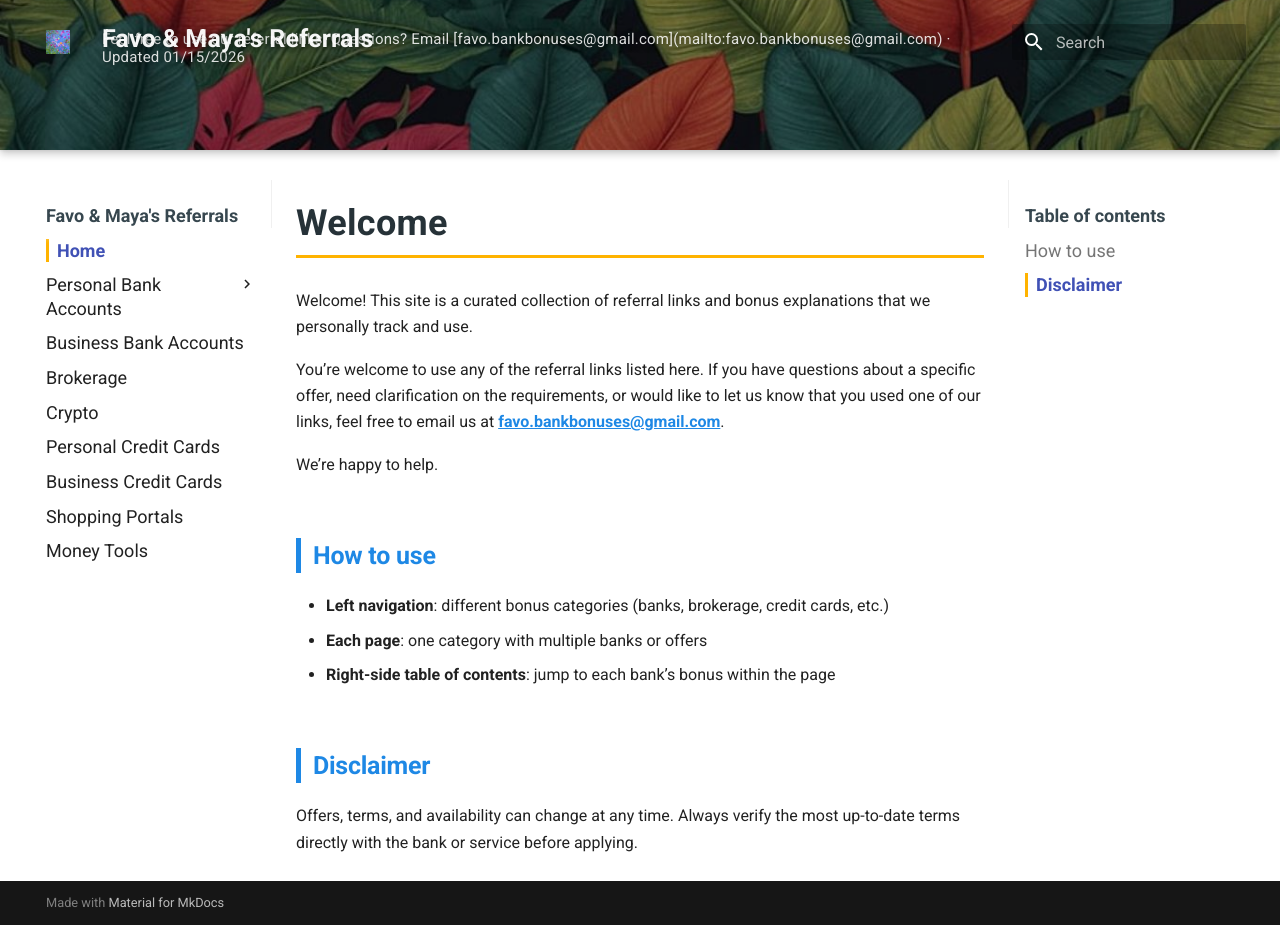
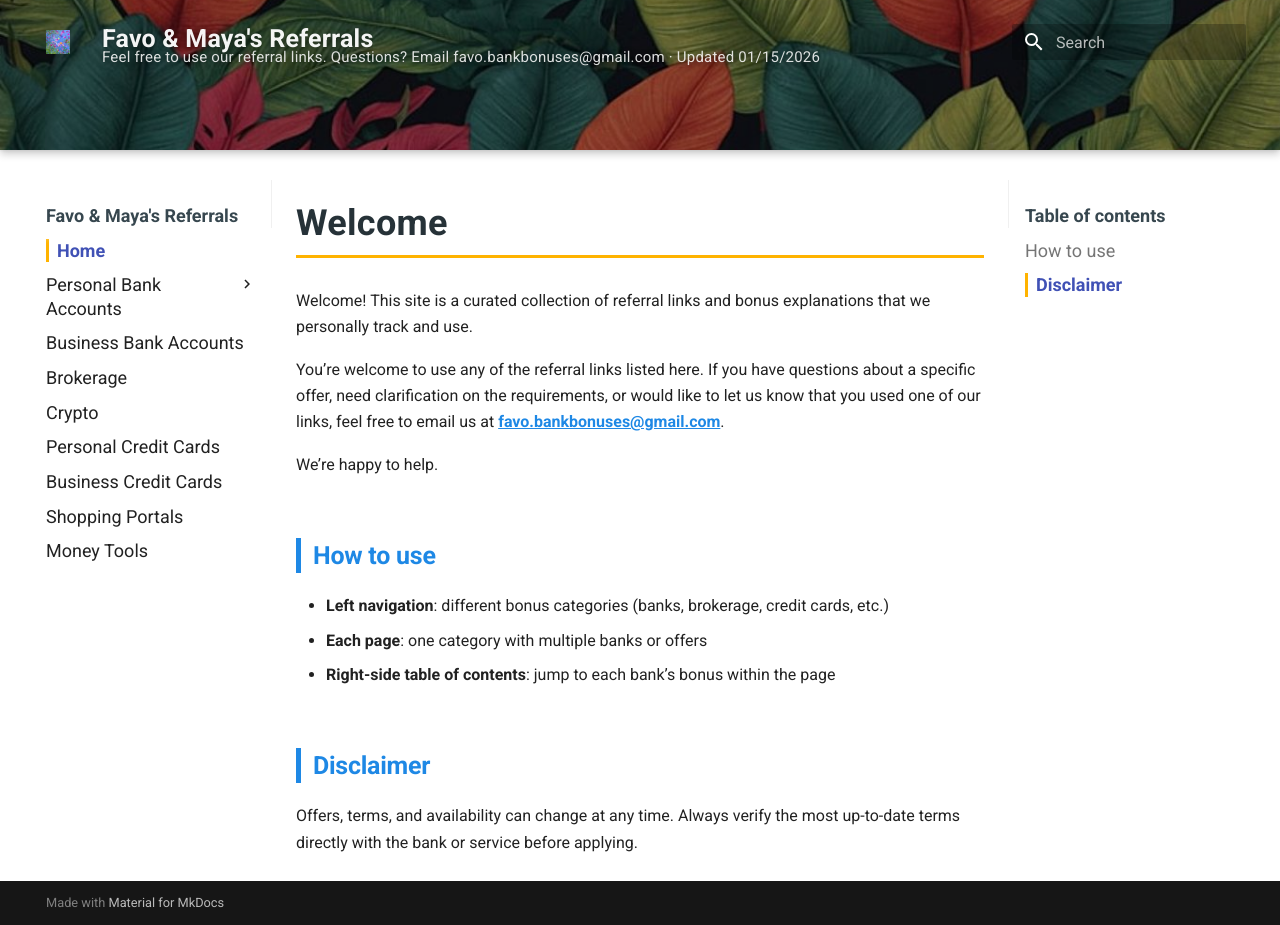
Before and after one commit to whispersofzephyr/favolinkhub-site, an MkDocs documentation site: the page built from docs/index.md, in a window 1280 px wide and 925 px high. Built offline with MkDocs 1.6.1 and Material for MkDocs 9.7.7, drawn with Linux system fonts in a browser that asks for light colours.

Commit message:
Update extra.css

```diff
--- a/docs/stylesheets/extra.css
+++ b/docs/stylesheets/extra.css
@@ -208,7 +208,7 @@
 
 /* 副标题（你的那段话） */
 .md-header__title::after {
-  content: "Feel free to use our referral links. Questions? Email [favo.bankbonuses@gmail.com](mailto:favo.bankbonuses@gmail.com) · Updated 01/15/2026";
+  content: "Feel free to use our referral links. Questions? Email favo.bankbonuses@gmail.com · Updated 01/15/2026";
   font-size: 0.75rem;
   font-weight: 400;
   margin-top: 4px;
```
